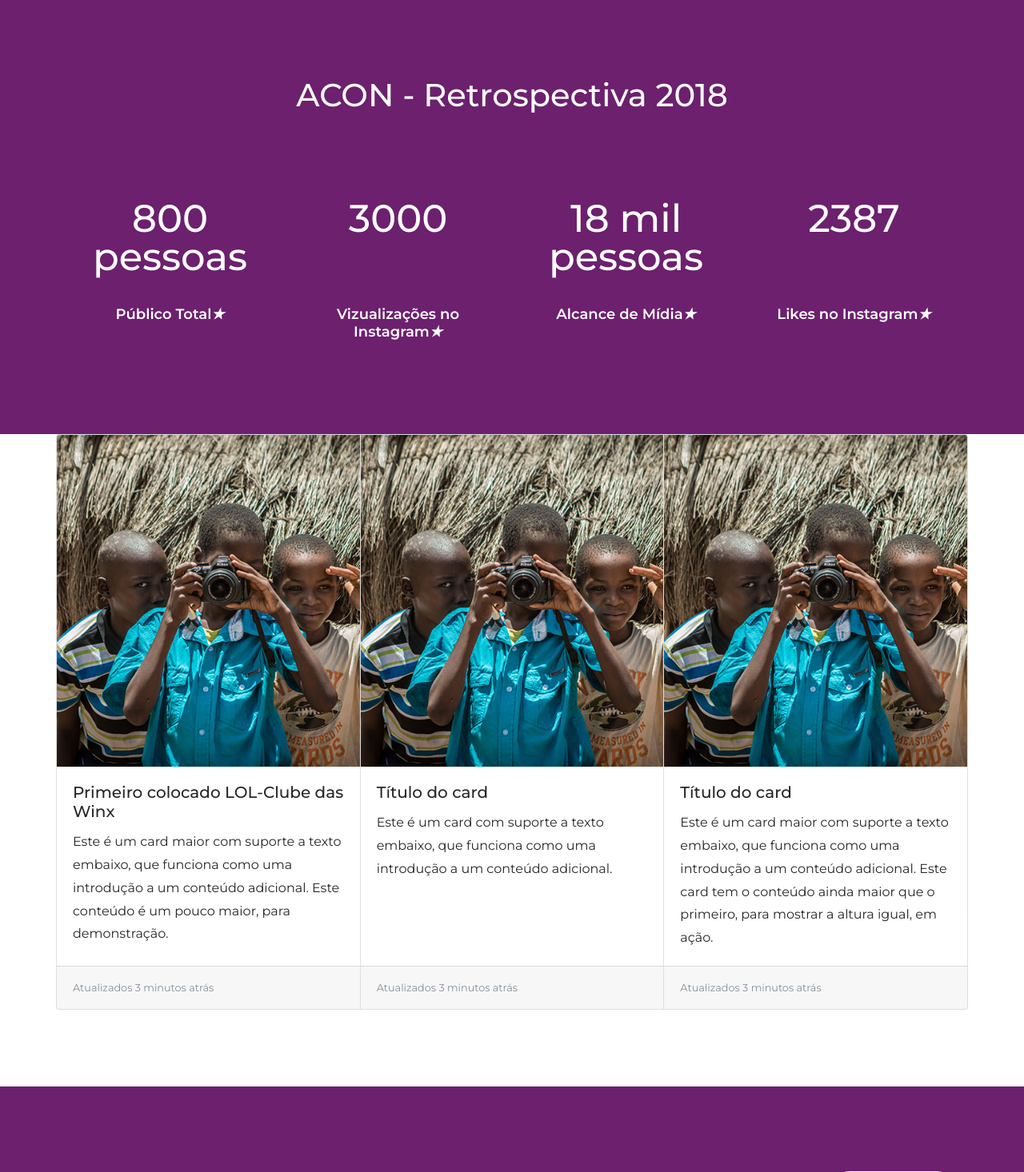
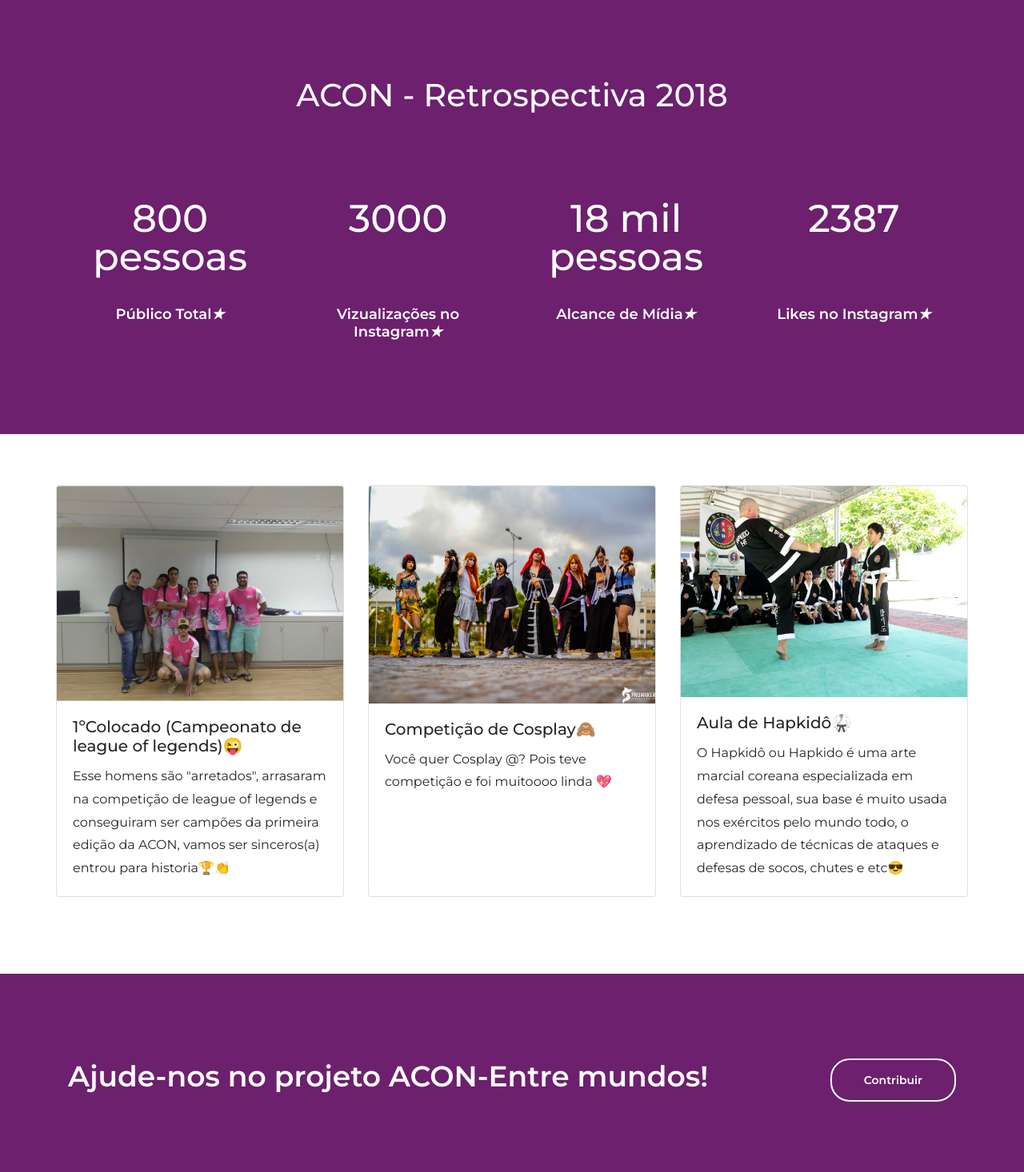
Before and after one commit to kepry/fantabob, a PHP site: page /about.html in a window 1280 px wide. Shown: the part 1399-2865 px from the top of the page at 80% size. Run offline with PHP 8.4, Linux system fonts and the light colour scheme.

Commit message:
about finaliza
pagina "sobre" finalizada com sucesso

```diff
--- a/about.html
+++ b/about.html
@@ -273,37 +273,30 @@
     <div class="about-testimonial">
         <div class="container">
             <div class="row">
-                <div class="card-group">
+                <div class="card-deck">
                   <div class="card">
-                        <img class="card-img-top" src="images/d.jpg" alt="Imagem de capa do card">
+                    <img src="images/colocado1.jpg" height="53%" class="card-img-top" alt="...">
                     <div class="card-body">
-                            <h5 class="card-title">Primeiro colocado LOL-Clube das Winx</h5>
+                      <h5 class="card-title">1ºColocado (Campeonato de league of legends)&#128540</h5>
+                      <p class="card-text">Esse homens são "arretados", arrasaram na competição de league of legends e conseguiram ser campões da primeira edição da ACON, vamos ser sinceros(a) entrou para historia&#127942&#128079</p>
+                    </div>
 
-                            <p class="card-text">Este é um card maior com suporte a texto embaixo, que funciona como uma introdução a um conteúdo adicional. Este conteúdo é um pouco maior, para demonstração.</p>
-                        </div>
-                        <div class="card-footer">
-                            <small class="text-muted">Atualizados 3 minutos atrás</small>
-                        </div>
                   </div>
                   <div class="card">
-                        <img class="card-img-top" src="images/d.jpg" alt="Imagem de capa do card">
+                    <img src="images/_MG_1960.jpg" height="53%" class="card-img-top" alt="...">
                     <div class="card-body">
-                            <h5 class="card-title">Título do card</h5>
-                            <p class="card-text">Este é um card com suporte a texto embaixo, que funciona como uma introdução a um conteúdo adicional.</p>
+                      <h5 class="card-title">Competição de Cosplay&#128584</h5>
+                      <p class="card-text">Você quer Cosplay @? Pois teve competição e foi muitoooo linda &#128150 </p>
                     </div>
-                        <div class="card-footer">
-                            <small class="text-muted">Atualizados 3 minutos atrás</small>
-                        </div>
+
                   </div>
                   <div class="card">
-                        <img class="card-img-top" src="images/d.jpg" alt="Imagem de capa do card">
+                    <img src="images/IMG_9706.jpeg" height="53%"  class="card-img-top" alt="...">
                     <div class="card-body">
-                            <h5 class="card-title">Título do card</h5>
-                            <p class="card-text">Este é um card maior com suporte a texto embaixo, que funciona como uma introdução a um conteúdo adicional. Este card tem o conteúdo ainda maior que o primeiro, para mostrar a altura igual, em ação.</p>
+                      <h5 class="card-title">Aula de Hapkidô&#129355</h5>
+                      <p class="card-text">O Hapkidô ou Hapkido é uma arte marcial coreana especializada em defesa pessoal, sua base é muito usada nos exércitos pelo mundo todo, o aprendizado de técnicas de ataques e defesas de socos, chutes e etc&#128526</p>
                     </div>
-                        <div class="card-footer">
-                            <small class="text-muted">Atualizados 3 minutos atrás</small>
-                        </div>
+
                   </div>
                 </div>
             </div>
@@ -389,7 +382,7 @@
 
                     <div class="col-12 col-md-6 col-lg-3 mt-5 mt-md-0">
                         <div class="foot-contact">
-                            <h2>Contact</h2>
+                            <h2>Contatos</h2>
 
                             <ul>
                                 <li><i class="fa fa-phone"></i><span>(85) 98844-4394</span></li>
--- a/style.css
+++ b/style.css
@@ -1197,7 +1197,10 @@ ul.tabs-nav .tab-nav.active {
 
 .about-testimonial {
     padding: 0 0 96px;
-}
+        margin-top: 5%;
+}
+
+
 
 .testimonial-cont {
     margin-top: 96px;
@@ -2160,3 +2163,14 @@ ul.tabs-nav .tab-nav.active {
 .pessoas {
 
 }
+
+
+
+
+
+
+
+#carouselExampleIndicators {
+    margin-top: 45%;
+    width: 110%
+}
```
Also changed, not shown: css/bootstrap.css, images/colocado1.jpg (added). Lines whose indentation alone changed are shown as unchanged.
